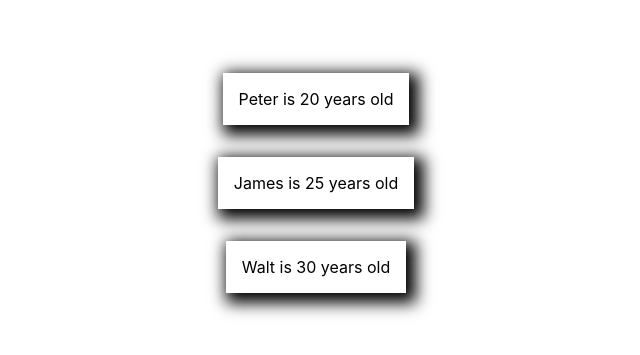
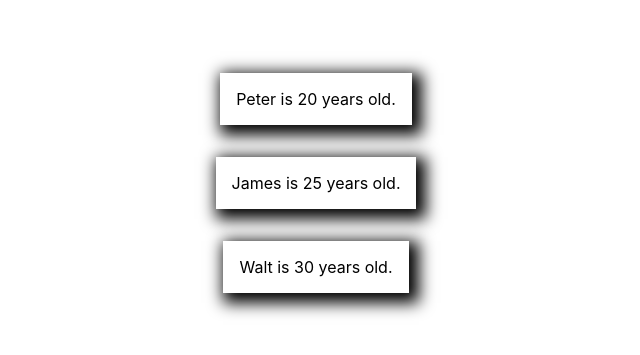
Before and after one commit to CorwinMoyne/updraft-todo, a React (Create React App) app: page / in a window 1280 px wide. Shown: the part 119-474 px from the top of the page, without its empty margins (324-964 px from the left). Built offline with nearby package versions, Linux system fonts and the light colour scheme.

Commit message:
Add period

```diff
--- a/src/features/names/Names.tsx
+++ b/src/features/names/Names.tsx
@@ -10,7 +10,7 @@ interface Person {
 }
 
 function renderNameAndAge(person: Person) {
-  return `${person.name} is ${person.age} years old`;
+  return `${person.name} is ${person.age} years old.`;
 }
 
 export const people: Person[] = [
```
Also changed, not shown: 1 other file (tests, documents, lock files or other folders).
